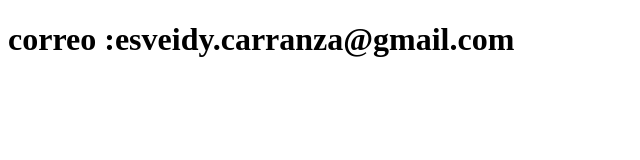
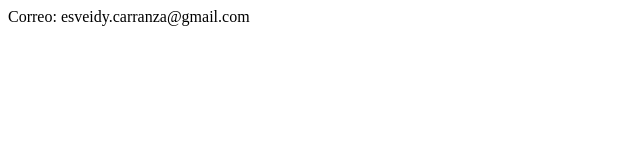
Before and after one commit to EsveidyCg/Sistema-de-registro, a plain HTML site: page contacto.html in a window 1280 px wide. Shown: the whole page, without its empty margins (0-640 px from the left). Drawn offline with Linux system fonts and the light colour scheme.

Commit message:
actualiza el contacto.html

```diff
--- a/contacto.html
+++ b/contacto.html
@@ -6,6 +6,7 @@
     <title>Contacto</title>
 </head>
 <body>
-    <h1>correo :esveidy.carranza@gmail.com</h1>
+    Correo: esveidy.carranza@gmail.com
+
 </body>
 </html>
```
